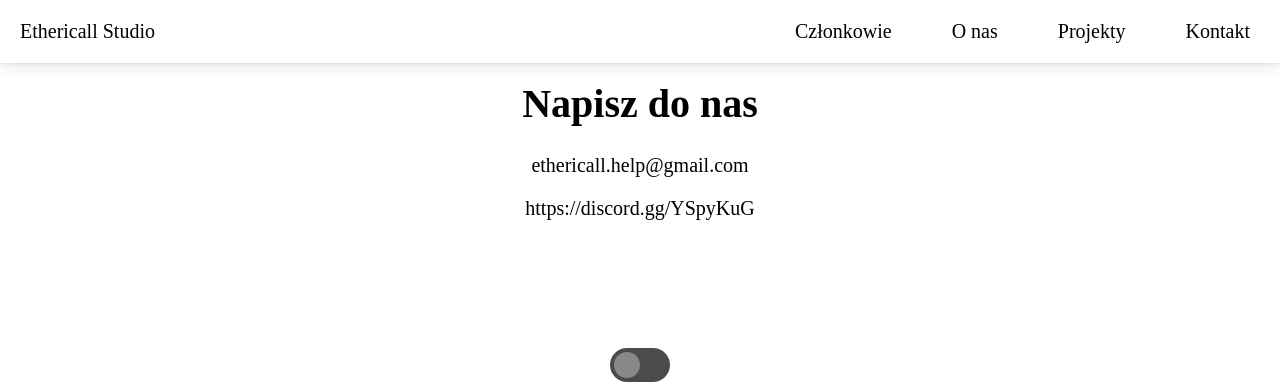
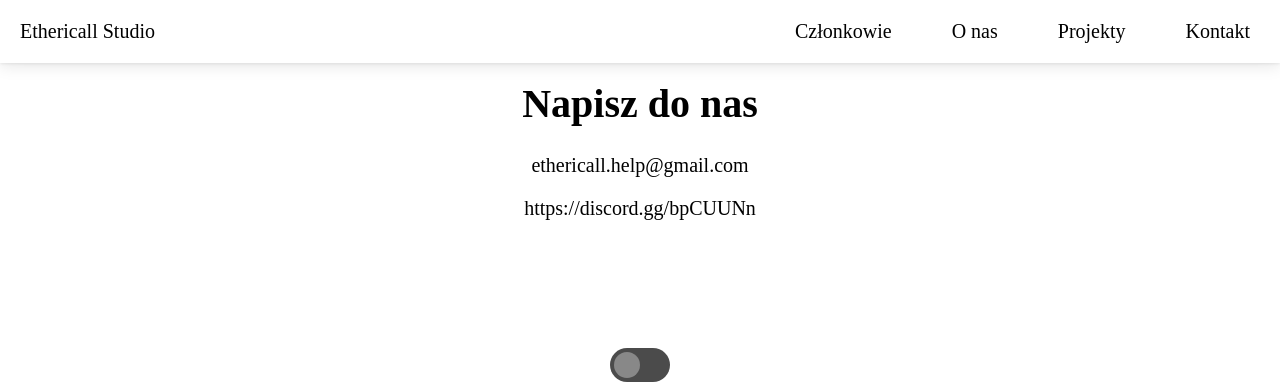
Before and after one commit to Ethericall-Studio/ethericall-studio.github.io, a Jekyll site: the page built from contact-pl.md, in a window 1280 px wide. Shown: the top 386 px of the page. Built offline with Jekyll 4.4.1, drawn with Linux system fonts in a browser that asks for light colours; some web fonts are replaced; our own code applies the rules of GitHub Pages for plain Markdown files; some of the changed lines change nothing that is shown.

Commit message:
Fix invite

```diff
--- a/_config.yml
+++ b/_config.yml
@@ -15,7 +15,7 @@ version: "v1.1.1"
 description: "Ethericall official website"
 
 # Discord server invite
-discord: "https://discord.gg/YSpyKuG"
+discord: "https://discord.gg/bpCUUNn"
 # Theme of Discord widget
 discord-theme: "dark"
 # Discord support server ID
```
